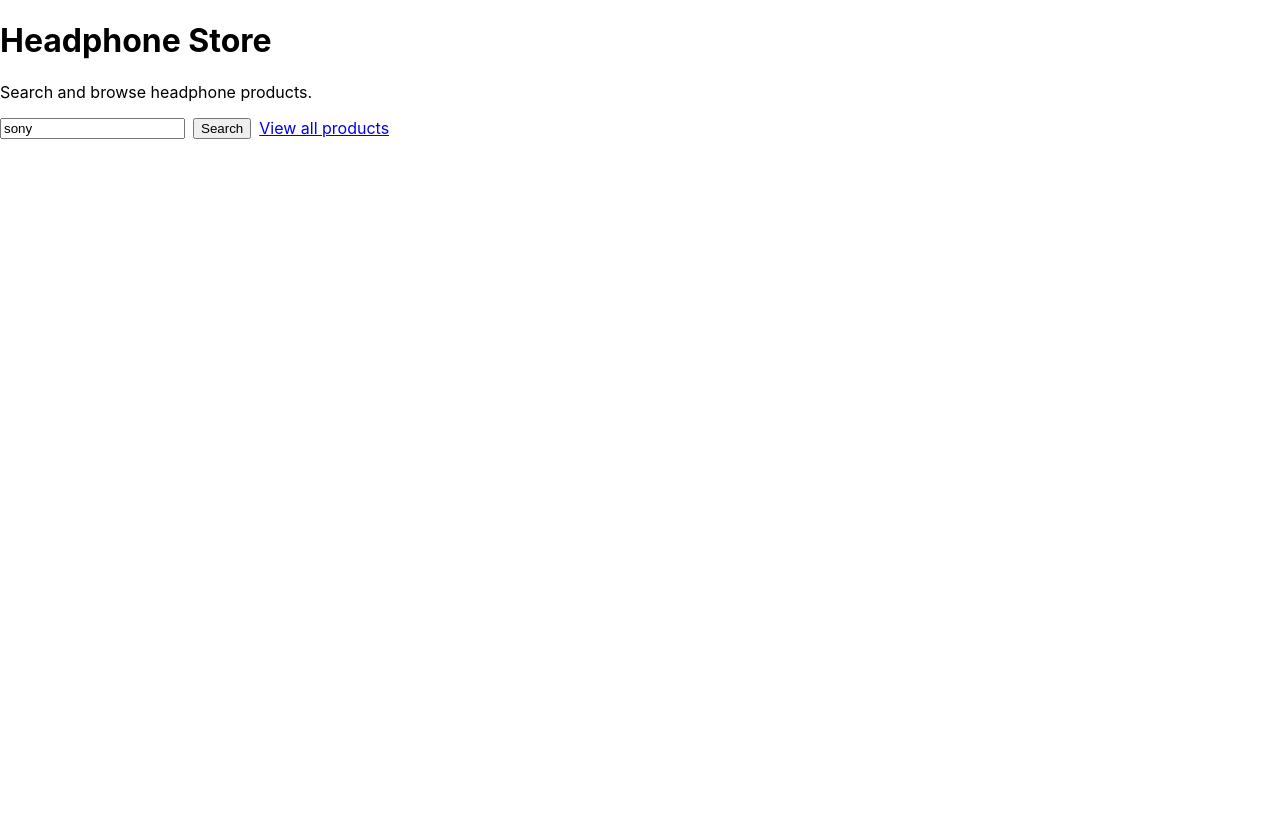
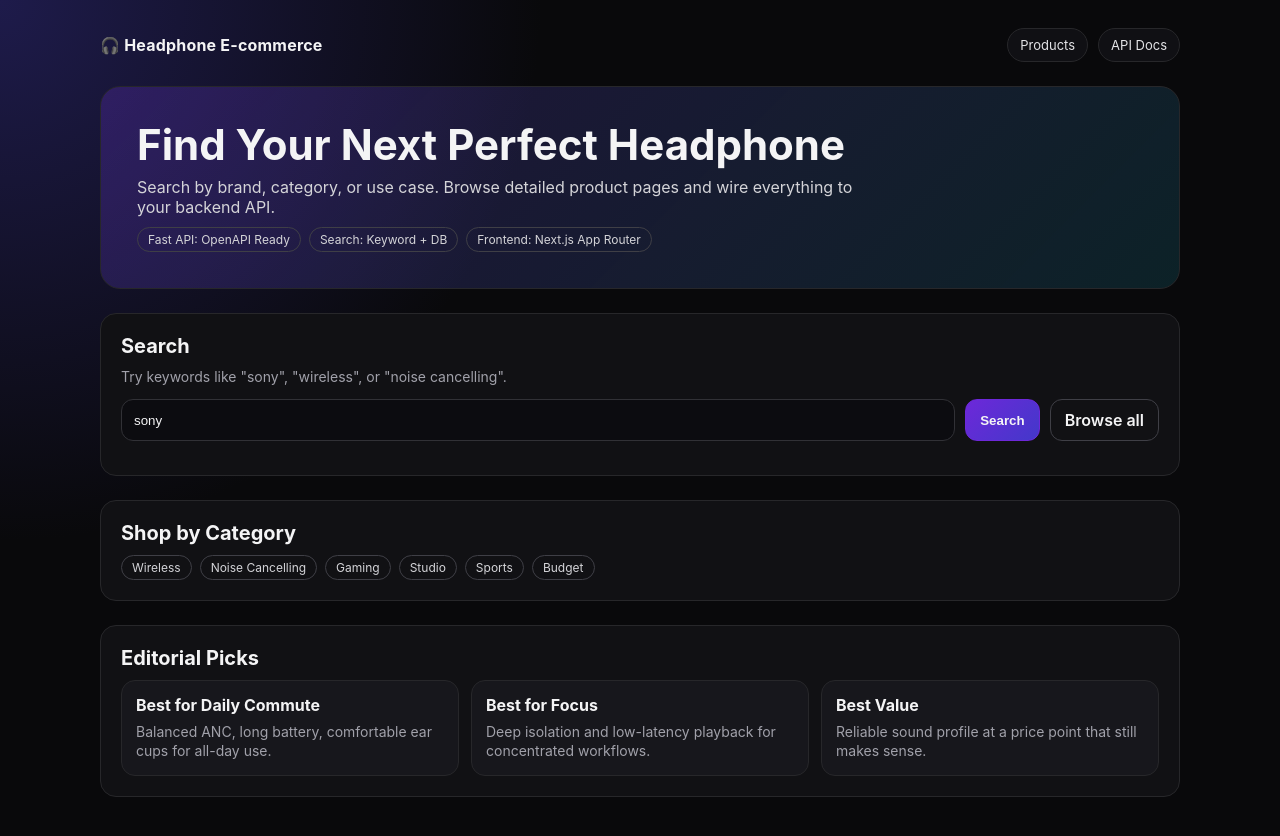
Before and after one commit to yenhao-huang/ecommerce, a Next.js app in the folder web/: page / in a window 1280 px wide. Shown: the top 836 px of the page. Before the commit the page ends 800 px from the top, so only its background shows below. Built offline with nearby package versions, Linux system fonts and the light colour scheme.

Commit message:
feat(web): restore polished shadcn-style ecommerce UI

```diff
--- /dev/null
+++ b/web/app/globals.css
@@ -0,0 +1,54 @@
+:root {
+  --bg: #09090b;
+  --panel: #111114;
+  --panel-2: #17171c;
+  --text: #f4f4f5;
+  --muted: #a1a1aa;
+  --line: #27272a;
+  --brand: #7c3aed;
+  --brand-2: #22d3ee;
+}
+
+* { box-sizing: border-box; }
+html, body { margin: 0; padding: 0; background: radial-gradient(circle at 0% 0%, #1e1b4b 0, transparent 35%), var(--bg); color: var(--text); font-family: Inter, ui-sans-serif, system-ui, -apple-system, Segoe UI, Roboto, Helvetica, Arial, sans-serif; }
+a { color: inherit; text-decoration: none; }
+
+.container { max-width: 1120px; margin: 0 auto; padding: 28px 20px 72px; }
+.nav { display: flex; align-items: center; justify-content: space-between; margin-bottom: 24px; }
+.brand { font-weight: 700; letter-spacing: .2px; }
+.nav-links { display: flex; gap: 10px; }
+.pill { border: 1px solid var(--line); background: #101014; color: #e4e4e7; padding: 8px 12px; border-radius: 999px; font-size: 13px; }
+
+.hero { border: 1px solid var(--line); border-radius: 20px; background: linear-gradient(135deg, rgba(124,58,237,.22), rgba(34,211,238,.12)); padding: 36px; }
+.hero h1 { margin: 0 0 10px; font-size: 42px; line-height: 1.05; }
+.hero p { margin: 0; color: #d4d4d8; max-width: 720px; }
+
+.section { margin-top: 24px; border: 1px solid var(--line); border-radius: 16px; background: var(--panel); padding: 20px; }
+.section h2 { margin: 0 0 10px; font-size: 20px; }
+.section-sub { margin: 0 0 14px; color: var(--muted); font-size: 14px; }
+
+.search-row { display: flex; gap: 10px; flex-wrap: wrap; }
+.input { flex: 1; min-width: 220px; background: #0c0c10; border: 1px solid #313136; color: var(--text); border-radius: 12px; padding: 11px 12px; }
+.btn { border: 1px solid #3f3f46; background: #1b1b22; color: #f4f4f5; border-radius: 12px; padding: 10px 14px; font-weight: 600; cursor: pointer; }
+.btn.primary { border-color: #6d28d9; background: linear-gradient(135deg, #6d28d9, #4338ca); }
+.btn.ghost { background: transparent; }
+
+.grid { display: grid; gap: 12px; }
+.grid.cols-3 { grid-template-columns: repeat(3, minmax(0, 1fr)); }
+.grid.cols-2 { grid-template-columns: repeat(2, minmax(0, 1fr)); }
+
+.card { border: 1px solid var(--line); background: var(--panel-2); border-radius: 14px; padding: 14px; }
+.card h3 { margin: 0 0 8px; font-size: 16px; }
+.card p { margin: 0; color: var(--muted); font-size: 14px; line-height: 1.35; }
+.card .actions { margin-top: 12px; display: flex; gap: 8px; }
+
+.meta { display: flex; gap: 8px; flex-wrap: wrap; margin-top: 10px; }
+.badge { font-size: 12px; border-radius: 999px; border: 1px solid #3f3f46; padding: 4px 10px; color: #d4d4d8; }
+
+.list { display: grid; gap: 10px; }
+.list-item { border: 1px solid var(--line); border-radius: 12px; padding: 12px; background: #0f0f13; display: flex; justify-content: space-between; gap: 10px; align-items: center; }
+
+@media (max-width: 900px) {
+  .grid.cols-3, .grid.cols-2 { grid-template-columns: 1fr; }
+  .hero h1 { font-size: 32px; }
+}
--- a/web/app/layout.tsx
+++ b/web/app/layout.tsx
@@ -1 +1,9 @@
-export default function RootLayout({ children }: { children: React.ReactNode }) { return (<html lang="en"><body style={{fontFamily:'Inter, sans-serif',margin:0,padding:24}}>{children}</body></html>) }
+import './globals.css'
+
+export default function RootLayout({ children }: { children: React.ReactNode }) {
+  return (
+    <html lang="en">
+      <body>{children}</body>
+    </html>
+  )
+}
--- a/web/app/page.tsx
+++ b/web/app/page.tsx
@@ -1,13 +1,112 @@
 'use client'
+
 import Link from 'next/link'
-import { useState } from 'react'
-type Item = { source_id: string; title: string; description?: string }
+import { useMemo, useState } from 'react'
+
+type Item = {
+  source_id: string
+  title: string
+  description?: string
+  category?: string
+  price?: number
+}
+
+const categories = ['Wireless', 'Noise Cancelling', 'Gaming', 'Studio', 'Sports', 'Budget']
+
 export default function HomePage() {
   const [q, setQ] = useState('sony')
+  const [loading, setLoading] = useState(false)
   const [items, setItems] = useState<Item[]>([])
+
   async function runSearch() {
-    const res = await fetch(`http://127.0.0.1:8000/search?q=${encodeURIComponent(q)}&limit=8`)
-    const data = await res.json(); setItems(data.items ?? [])
+    setLoading(true)
+    try {
+      const res = await fetch(`http://127.0.0.1:8000/search?q=${encodeURIComponent(q)}&limit=8`)
+      const data = await res.json()
+      setItems(data.items ?? [])
+    } finally {
+      setLoading(false)
+    }
   }
-  return (<main><h1>Headphone Store</h1><p>Search and browse headphone products.</p><div style={{display:'flex',gap:8}}><input value={q} onChange={(e)=>setQ(e.target.value)} placeholder="Search headphones"/><button onClick={runSearch}>Search</button><Link href="/products">View all products</Link></div><div style={{marginTop:24,display:'grid',gap:12}}>{items.map((item)=><div key={item.source_id} style={{border:'1px solid #ddd',borderRadius:12,padding:12}}><h3>{item.title}</h3><p>{item.description ?? ''}</p><Link href={`/products/id/${item.source_id}`}>View Details</Link></div>)}</div></main>)
+
+  const heroStats = useMemo(() => [
+    { label: 'Fast API', value: 'OpenAPI Ready' },
+    { label: 'Search', value: 'Keyword + DB' },
+    { label: 'Frontend', value: 'Next.js App Router' },
+  ], [])
+
+  return (
+    <main className="container">
+      <nav className="nav">
+        <div className="brand">🎧 Headphone E-commerce</div>
+        <div className="nav-links">
+          <Link className="pill" href="/products">Products</Link>
+          <a className="pill" href="http://127.0.0.1:8000/docs" target="_blank">API Docs</a>
+        </div>
+      </nav>
+
+      <section className="hero">
+        <h1>Find Your Next Perfect Headphone</h1>
+        <p>
+          Search by brand, category, or use case. Browse detailed product pages and wire everything to your backend API.
+        </p>
+        <div className="meta">
+          {heroStats.map((s) => (
+            <span key={s.label} className="badge">{s.label}: {s.value}</span>
+          ))}
+        </div>
+      </section>
+
+      <section className="section">
+        <h2>Search</h2>
+        <p className="section-sub">Try keywords like "sony", "wireless", or "noise cancelling".</p>
+        <div className="search-row">
+          <input className="input" value={q} onChange={(e) => setQ(e.target.value)} placeholder="Search headphones" />
+          <button className="btn primary" onClick={runSearch} disabled={loading}>{loading ? 'Searching…' : 'Search'}</button>
+          <Link className="btn ghost" href="/products">Browse all</Link>
+        </div>
+
+        <div className="grid cols-2" style={{ marginTop: 14 }}>
+          {items.map((item) => (
+            <article key={item.source_id} className="card">
+              <h3>{item.title}</h3>
+              <p>{item.description || 'No description available.'}</p>
+              <div className="meta">
+                {item.category ? <span className="badge">{item.category}</span> : null}
+                {typeof item.price === 'number' ? <span className="badge">${item.price}</span> : null}
+              </div>
+              <div className="actions">
+                <Link className="btn" href={`/products/id/${item.source_id}`}>View Details</Link>
+              </div>
+            </article>
+          ))}
+        </div>
+      </section>
+
+      <section className="section">
+        <h2>Shop by Category</h2>
+        <div className="meta">
+          {categories.map((c) => <span className="badge" key={c}>{c}</span>)}
+        </div>
+      </section>
+
+      <section className="section">
+        <h2>Editorial Picks</h2>
+        <div className="grid cols-3">
+          <article className="card">
+            <h3>Best for Daily Commute</h3>
+            <p>Balanced ANC, long battery, comfortable ear cups for all-day use.</p>
+          </article>
+          <article className="card">
+            <h3>Best for Focus</h3>
+            <p>Deep isolation and low-latency playback for concentrated workflows.</p>
+          </article>
+          <article className="card">
+            <h3>Best Value</h3>
+            <p>Reliable sound profile at a price point that still makes sense.</p>
+          </article>
+        </div>
+      </section>
+    </main>
+  )
 }
```
Also changed, not shown: web/app/products/[slug]/page.tsx (+12 -1 lines), web/app/products/id/[sourceId]/page.tsx (+51 -2 lines), web/app/products/page.tsx (+41 -3 lines).
